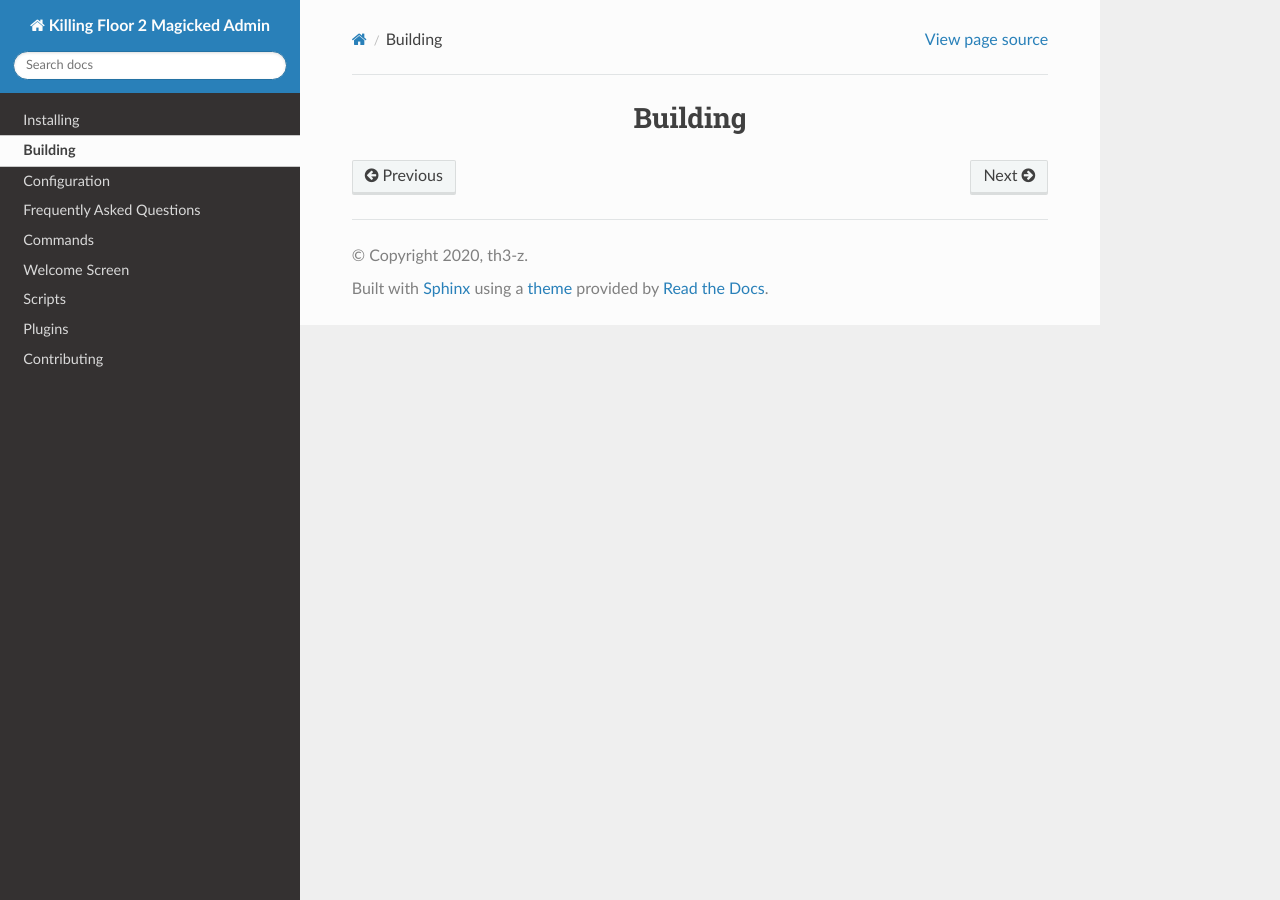
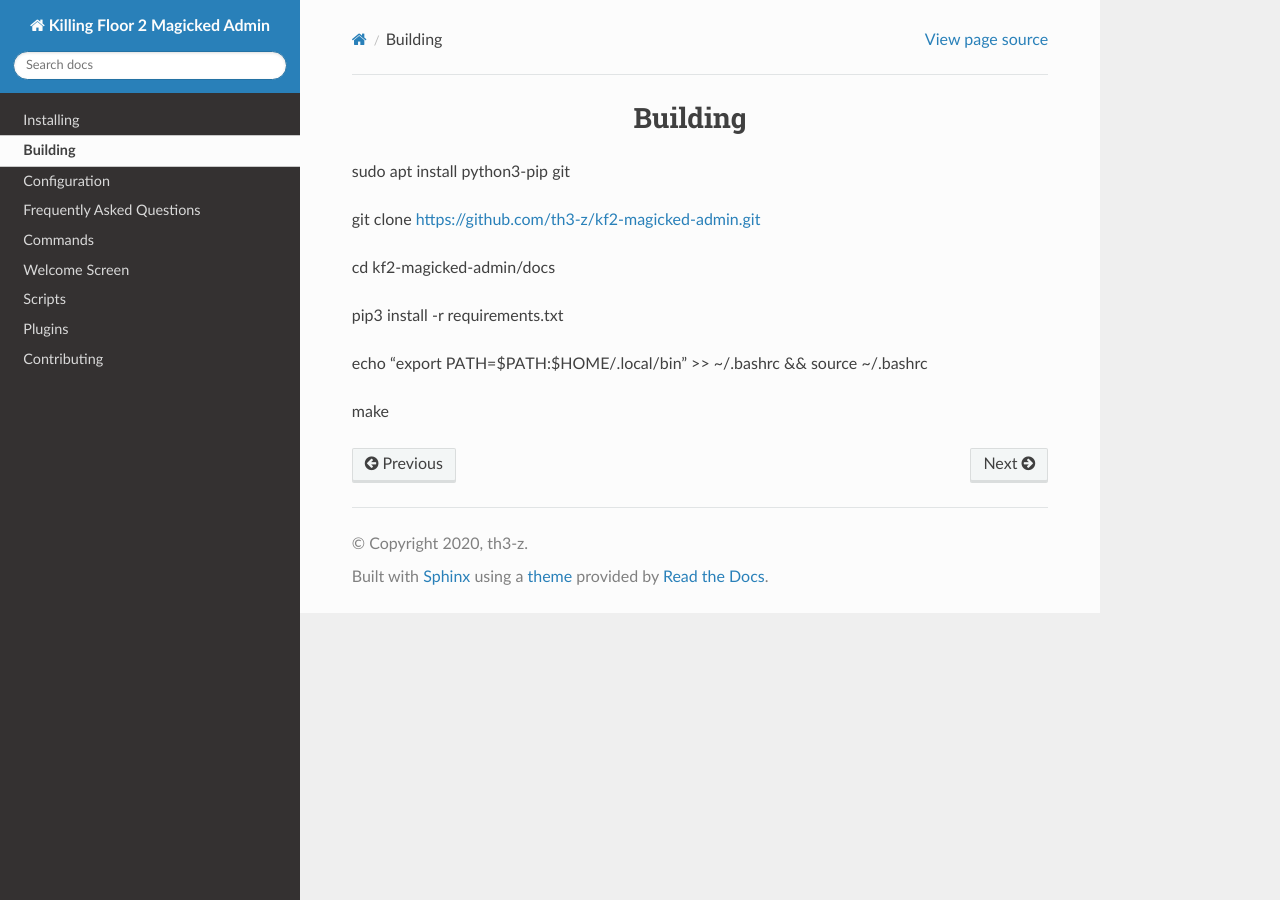
Before and after one commit to th3-z/kf2-magicked-admin, a Sphinx documentation site: the page built from docs/building.rst, in a window 1280 px wide. Built offline with Sphinx 7.4.7 and the Read the Docs theme 2.0.0, drawn with Linux system fonts in a browser that asks for light colours.

Commit message:
squash me

```diff
--- a/docs/building.rst
+++ b/docs/building.rst
@@ -1,3 +1,15 @@
 ========
 Building
 ========
+
+sudo apt install python3-pip git
+
+git clone https://github.com/th3-z/kf2-magicked-admin.git
+
+cd kf2-magicked-admin/docs
+
+pip3 install -r requirements.txt
+
+echo "export PATH=\$PATH:\$HOME/.local/bin" >> ~/.bashrc && source ~/.bashrc
+
+make
```
